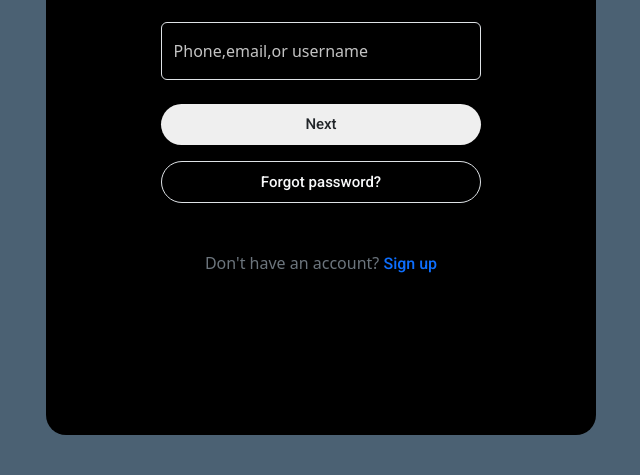
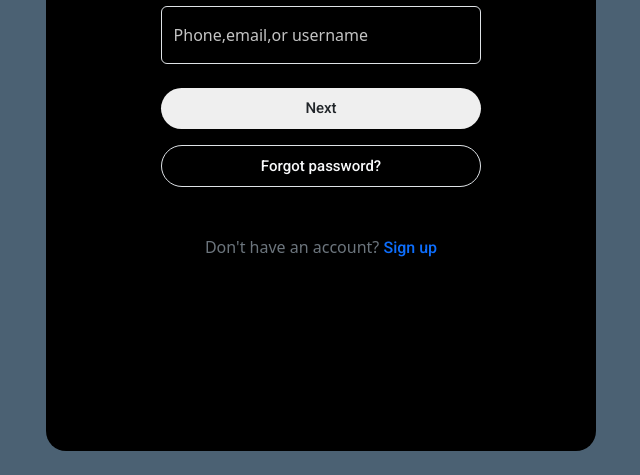
Before and after one commit to ahmod001/clone-twitter, a plain HTML site: page index.html in a window 1280 px wide. Shown: the part 325-800 px from the top of the page, without its empty margins (319-959 px from the left). Drawn offline with nearby package versions, Linux system fonts and the light colour scheme.

Commit message:
Update index.html

```diff
--- a/index.html
+++ b/index.html
@@ -15,7 +15,7 @@
     <!-- MAIN LOG-IN Card -->
     <section  Id="log-in">
         <section class="d-flex justify-content-center " style="min-height: 98vh;">
-            <div class="log-in column  my-sm-4 ">
+            <div class="log-in column  my-sm-2 ">
                 <!-- Heading Icons -->
                 <div class="row">
                     <div class="col-1 ">
```
